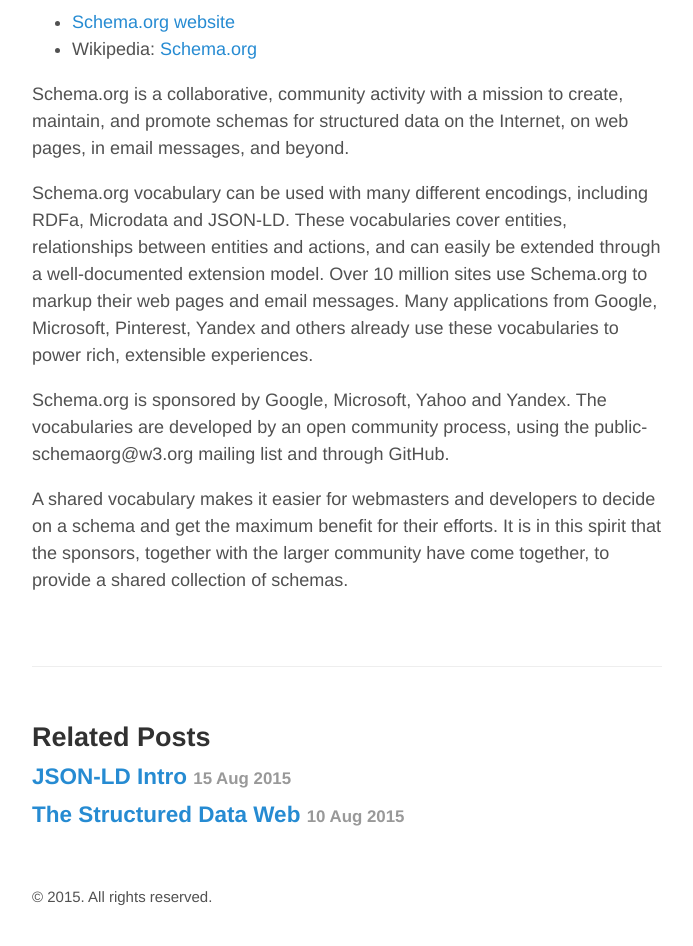
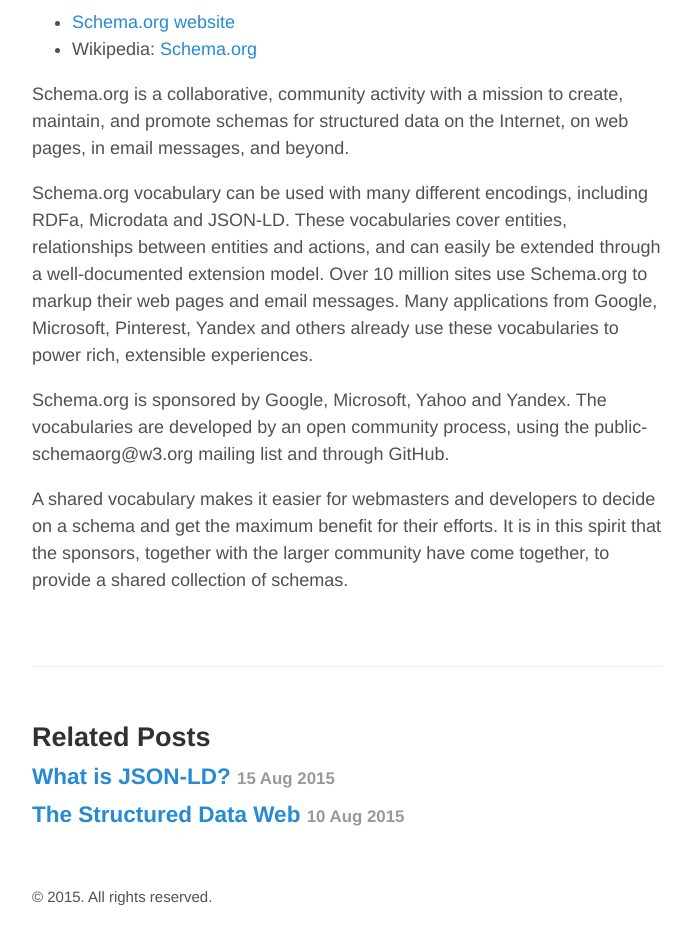
Before and after one commit to healthschema/healthschema.github.io, a Jekyll site: the page built from _posts/2015-08-16-intro-schema-org.md, in a window 1280 px wide. Shown: the part 1067-2013 px from the top of the page, without its empty margins (293-986 px from the left). Built offline with Jekyll 4.4.1, drawn with Linux system fonts in a browser that asks for light colours.

Commit message:
Update 2015-08-15-intro-json-ld.md

```diff
--- a/_posts/2015-08-15-intro-json-ld.md
+++ b/_posts/2015-08-15-intro-json-ld.md
@@ -1,6 +1,6 @@
 ---
 layout: post
-title: JSON-LD Intro
+title: What is JSON-LD?
 ---
 
 [![What is JSON-LD?](https://i.ytimg.com/vi/vioCbTo3C-4/hqdefault.jpg)](https://www.youtube.com/embed/vioCbTo3C-4 "What is JSON-LD?")
```
